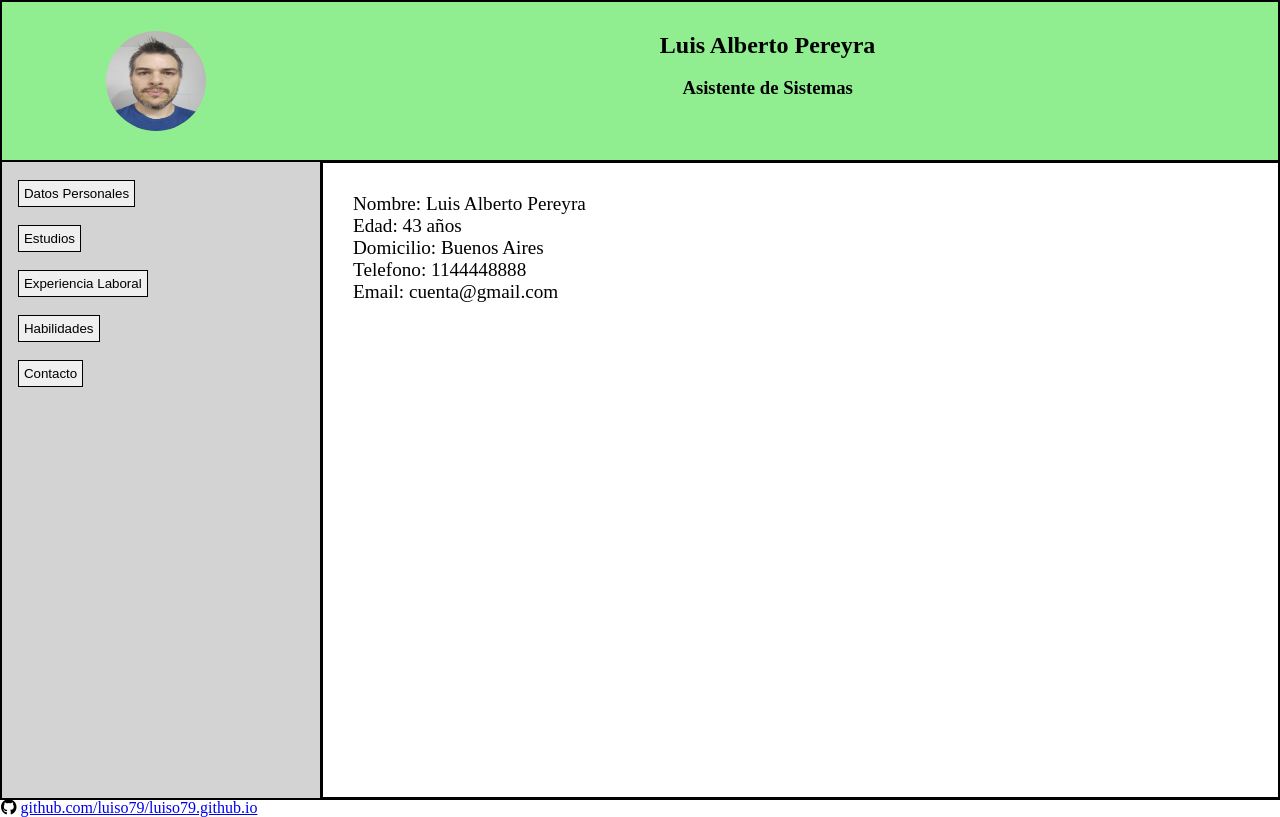
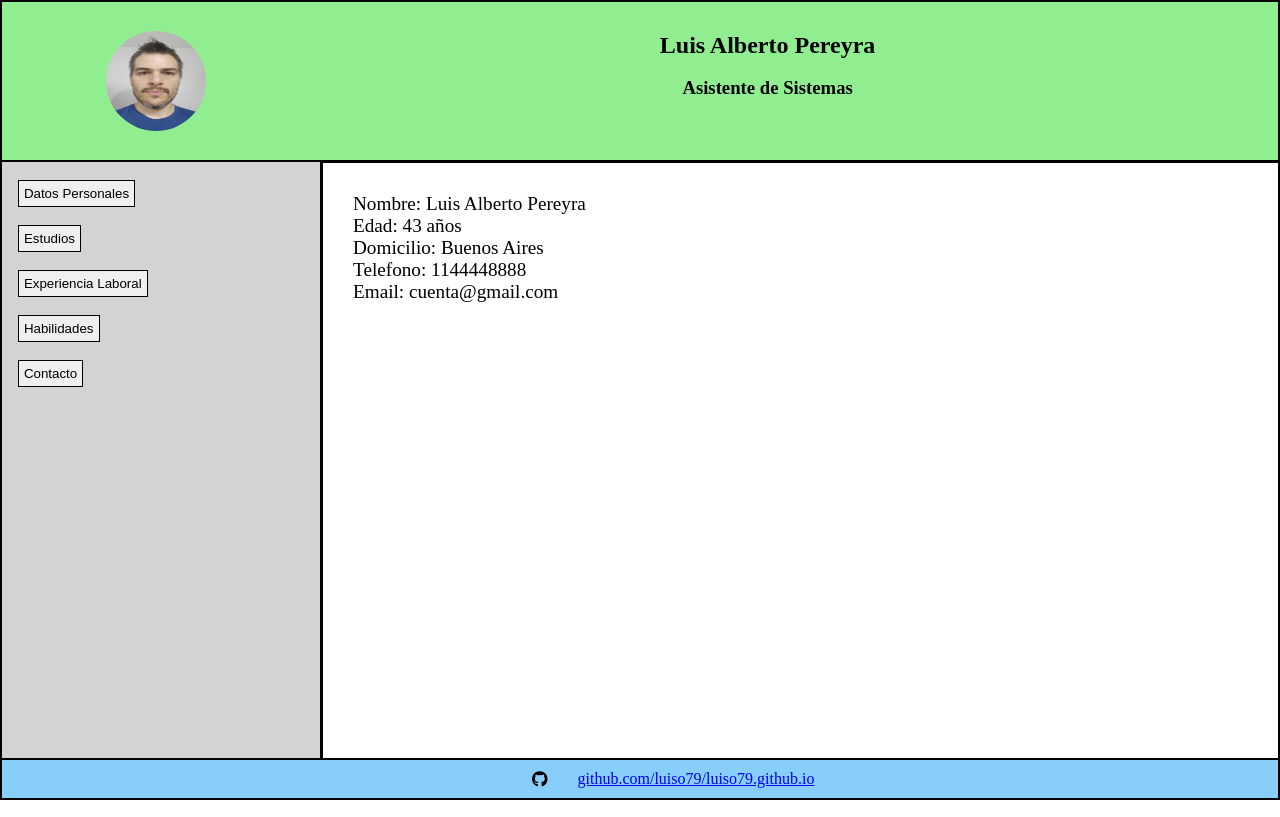
Before and after one commit to luiso79/luiso79.github.io, a plain HTML site: page index.html in a window 1280 px wide. Drawn offline with Linux system fonts and the light colour scheme.

Commit message:
Add files via upload

```diff
--- a/estilos.css
+++ b/estilos.css
@@ -54,7 +54,7 @@ button:hover{
 
 .contenedor_body {
   display: flex;
-  height: 80%;
+  height: 75%;
 }
 
 aside {
@@ -67,7 +67,7 @@ section {
   width: 75%;
 }
 
-body, section, .contenedor_header, aside, button {
+body, section, .contenedor_header, aside, button, footer {
   border: 1px solid black;
 }
 
@@ -77,6 +77,19 @@ iframe{
   height: 100%;
 }
 
+/****** footer *********/
+
+footer{
+  display: flex;
+  height: 5%;
+  background-color: lightskyblue;
+  align-items: center;
+}
+
+i{
+  margin-left: 530px;
+  margin-right: 30px;
+}
 
 /**** PARRAFOS Y LISTAS DEL iframe ****/
 
```
